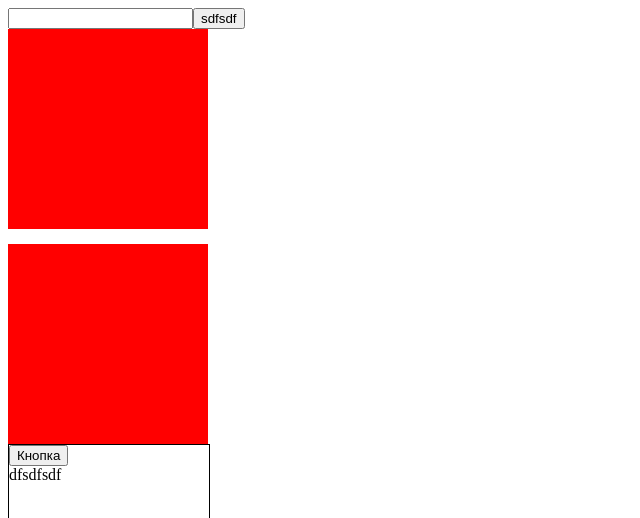
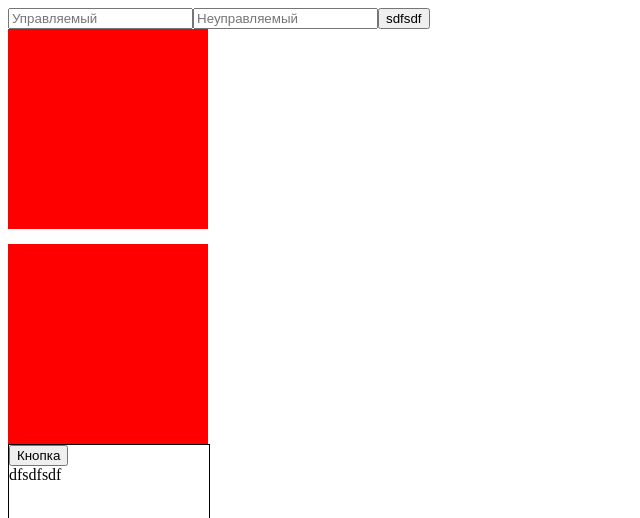
Before and after one commit to KosarMyatyi/react-ts-course, a React (Create React App) app: page / in a window 1280 px wide. Shown: the top 518 px of the page, without its empty margins (0-640 px from the left). Built offline with nearby package versions, Linux system fonts and the light colour scheme; no server answers.

Commit message:
Типизация хука useRef. Неуправляемый компонент

```diff
--- a/src/component/EventsExample.tsx
+++ b/src/component/EventsExample.tsx
@@ -1,15 +1,16 @@
-import React, { FC, useState } from 'react';
+import React, { FC, useRef, useState } from 'react';
 
 const EventsExample: FC = () => {
     const [value, setValue] = useState<string>('')
     const [isDrag, setIsDrag] = useState<boolean>(false)
+    const inputRef = useRef<HTMLInputElement>(null)
 
     const changeHandler = (e: React.ChangeEvent<HTMLInputElement>) => {
         setValue(e.target.value);
     }
 
     const clickHandler = (e: React.MouseEvent<HTMLButtonElement>) => {
-        console.log(value);
+        console.log(inputRef.current?.value);
     }
 
     const dragHandler = (e: React.DragEvent<HTMLDivElement>) => {
@@ -34,7 +35,8 @@ const EventsExample: FC = () => {
 
     return (
         <div>
-            <input value={value} onChange={changeHandler} type='text'/>
+            <input value={value} onChange={changeHandler} type='text' placeholder='Управляемый'/>
+            <input ref={inputRef} type='text' placeholder='Неуправляемый'/>
             <button onClick={clickHandler}>sdfsdf</button>
             <div onDrag={dragHandler} draggable style={{width: 200, height: 200, background: 'red'}}></div>
             <div
```
